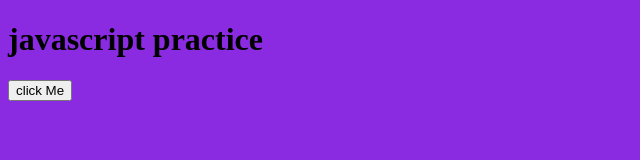
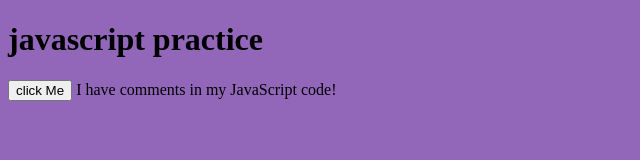
Before and after one commit to Hayat-Jemal/javascript, a plain HTML site: page index.html in a window 1280 px wide. Shown: the whole page, without its empty margins (0-640 px from the left). Drawn offline with Linux system fonts and the light colour scheme.

Commit message:
update the branch

```diff
--- a/css/style.css
+++ b/css/style.css
@@ -1,3 +1,3 @@
 body{
-    background-color: blueviolet;
+    background-color: rgb(146, 103, 185);
 }
--- a/js/script.js
+++ b/js/script.js
@@ -6,3 +6,9 @@ el.addEventListener("click", function () {
 })
 
 console.log("hello")
+
+document.write("I have comments in my JavaScript code!")
+// document.write("You can't see this!");
+
+console.log("this is Hayat");
+console.log("my favorite food is Tibs");
```
